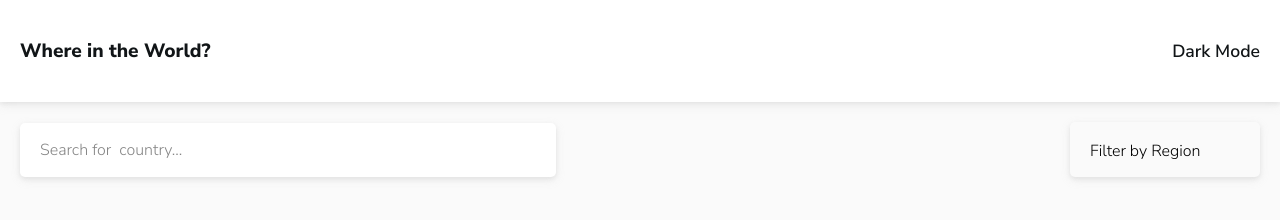
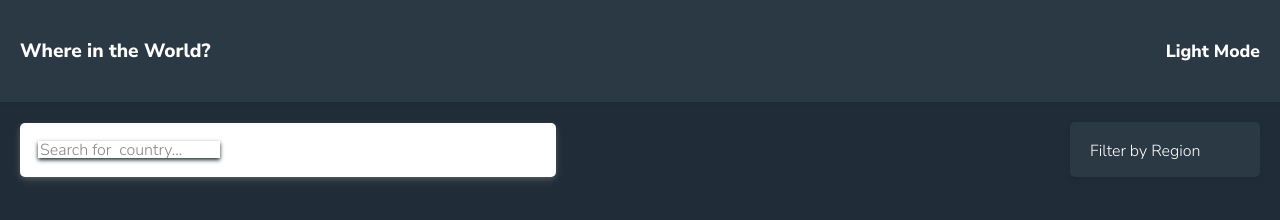
Before and after one commit to leeallen737/Rest_Countries_API, a plain HTML site: page index.html in a window 1280 px wide. Both pictures are taken after a click on the element "Dark Mode". Drawn offline with nearby package versions, Linux system fonts and the light colour scheme; no server answers; some icons are missing.

Commit message:
Dark mode index page mostly complete.

```diff
--- a/index.css
+++ b/index.css
@@ -6,6 +6,7 @@
     --veryLightGrey: hsl(0, 0%, 98%); /* (Light Mode Background) */
     --white: hsl(0, 0%, 100%); /* (Dark Mode Text & Light Mode Elements) */
   }
+
 
   /* //helper classes */
 
@@ -40,10 +41,12 @@ nav {
     background-color: var(--white);
 }
 
-nav .dark-light-mode {
+nav{
     font-weight: 600;
     font-size: 0.8rem;
     cursor: pointer;
+    background-color: inherit;
+    color: inherit;
 }
 
 nav .where-in-the-world {
@@ -134,6 +137,18 @@ input:focus {
 
 }
 
+/* Dark Mode */
+
+.dark-mode-body {
+    background-color: var(--veryDarkBlue);
+  }
+
+.dark-mode-elements {
+    color: white;
+    background-color: var(--darkBlue);
+    box-shadow: 0 2px 4px 0 #1d2a33;
+  }
+
 @media (min-width: 720px) {
 
     nav {
@@ -166,6 +181,7 @@ input:focus {
 
     .search-box > input {
         height: 15px;
+        background-color: inherit;
     }
 
   .flag-container {
--- a/index.html
+++ b/index.html
@@ -14,15 +14,15 @@
     <title>Rest Countries API</title>
 
 </head>
-<body>
+<body id="body">
     <div class="container">
 
-        <header>
+        <header id="header" >
 
             <nav>
                 <h4 class="where-in-the-world">Where in the World?</h4>
                 <i class="fa fa-moon-o" aria-hidden="true"></i>
-                <h6 class="dark-light-mode">
+                <h6 class="dark-light-mode" id="dark-light-mode">
                     Dark Mode</h6>
             </nav>
 
--- a/script.js
+++ b/script.js
@@ -1,6 +1,11 @@
 
 
 const filterBtn = document.getElementById('filter-btn')
+const header = document.getElementById('header')
+const darkLightModeBtn = document.getElementById('dark-light-mode')
+const continentList = document.getElementById('continent-list')
+
+let darkModeHtml = false
 
 filterBtn.addEventListener('click', () => {
 
@@ -27,9 +32,13 @@ fetch('https://restcountries.com/v2/all')
 
 // Use Search Filter Function
 
+const searchBox = document.getElementById('search-box')
+searchBox.addEventListener('click', function() {
+    searchBox.value = ''
+})
+
 function searchFilterCountry() {
 
-    const searchBox = document.getElementById('search-box')
 
     document.getElementById('flag-container').innerHTML = ''
 
@@ -67,12 +76,14 @@ function filterByRegion(selectedContinent) {
     })
 
 }
-
+let countryContainer = ''
 function renderHTML(country) {
 
-    return document.getElementById('flag-container').innerHTML += `
 
-    <div class="country-container  box-styles" id="${country.alpha3Code}" onClick="getCountry(${country.alpha3Code})">
+    countryContainer = document.getElementById('country-container')
+    document.getElementById('flag-container').innerHTML += `
+
+    <div class="country-container box-styles ${darkModeHtml ? 'dark-mode-elements':''}" id="${country.alpha3Code}" onClick="getCountry(${country.alpha3Code})">
 
         <div class="flag">
         <img src="${country.flag}" alt="" srcset="">
@@ -88,5 +99,28 @@ function renderHTML(country) {
     </div>
 
 `
+setTimeout(function() {
+    searchBox.value = "Search for  country..."
+}, 10000)
 
 }
+
+
+const body = document.getElementById('body')
+
+function darkMode() {
+
+    darkModeHtml = !darkModeHtml
+    darkModeHtml ? darkLightModeBtn.textContent = 'Light Mode' : darkLightModeBtn.textContent = 'Dark Mode'
+    console.log(darkModeHtml)
+
+    filterBtn.classList.toggle('dark-mode-elements')
+    searchBox.classList.toggle('dark-mode-elements')
+    body.classList.toggle('dark-mode-body')
+    header.classList.toggle('dark-mode-elements')
+    continentList.classList.toggle('dark-mode-elements')
+}
+
+
+
+darkLightModeBtn.addEventListener('click', darkMode)
```
